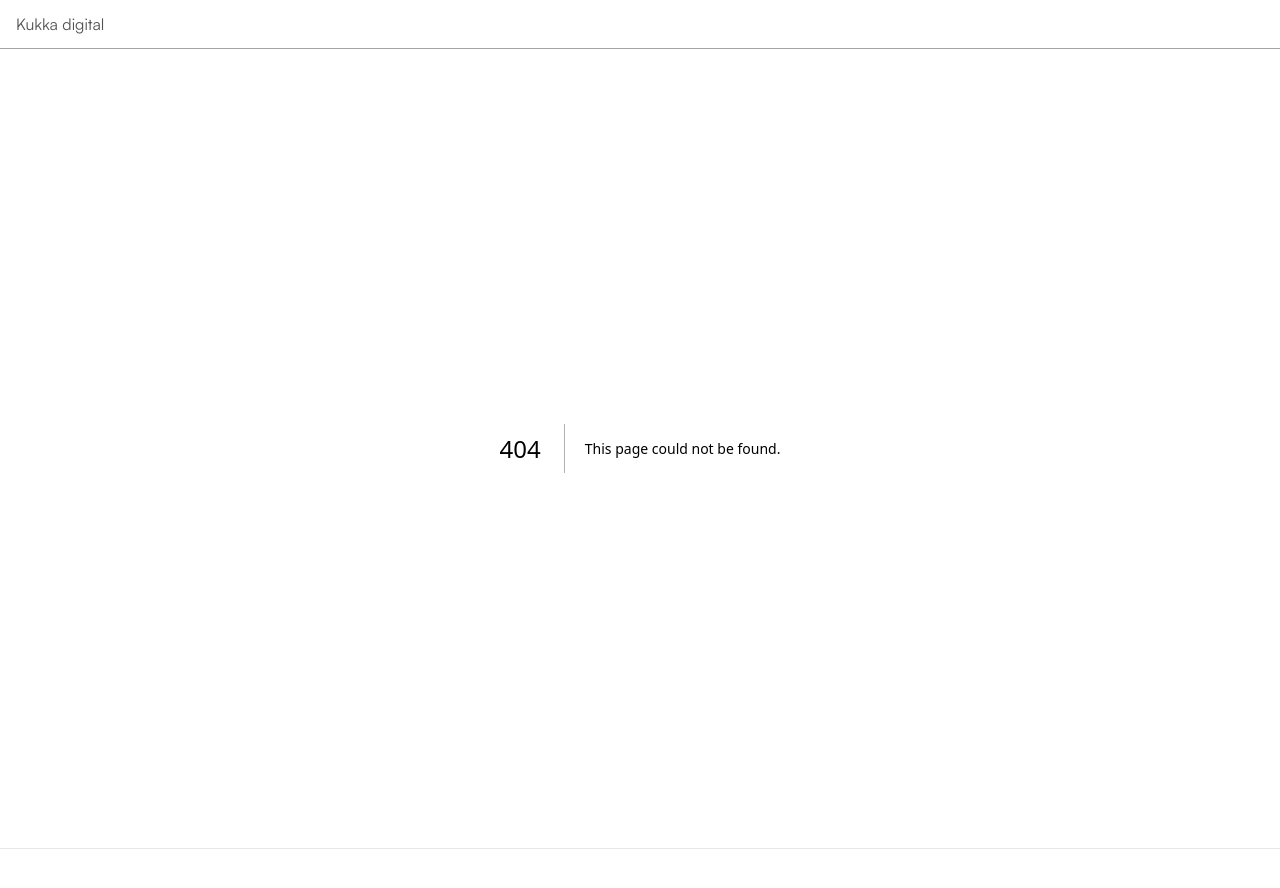
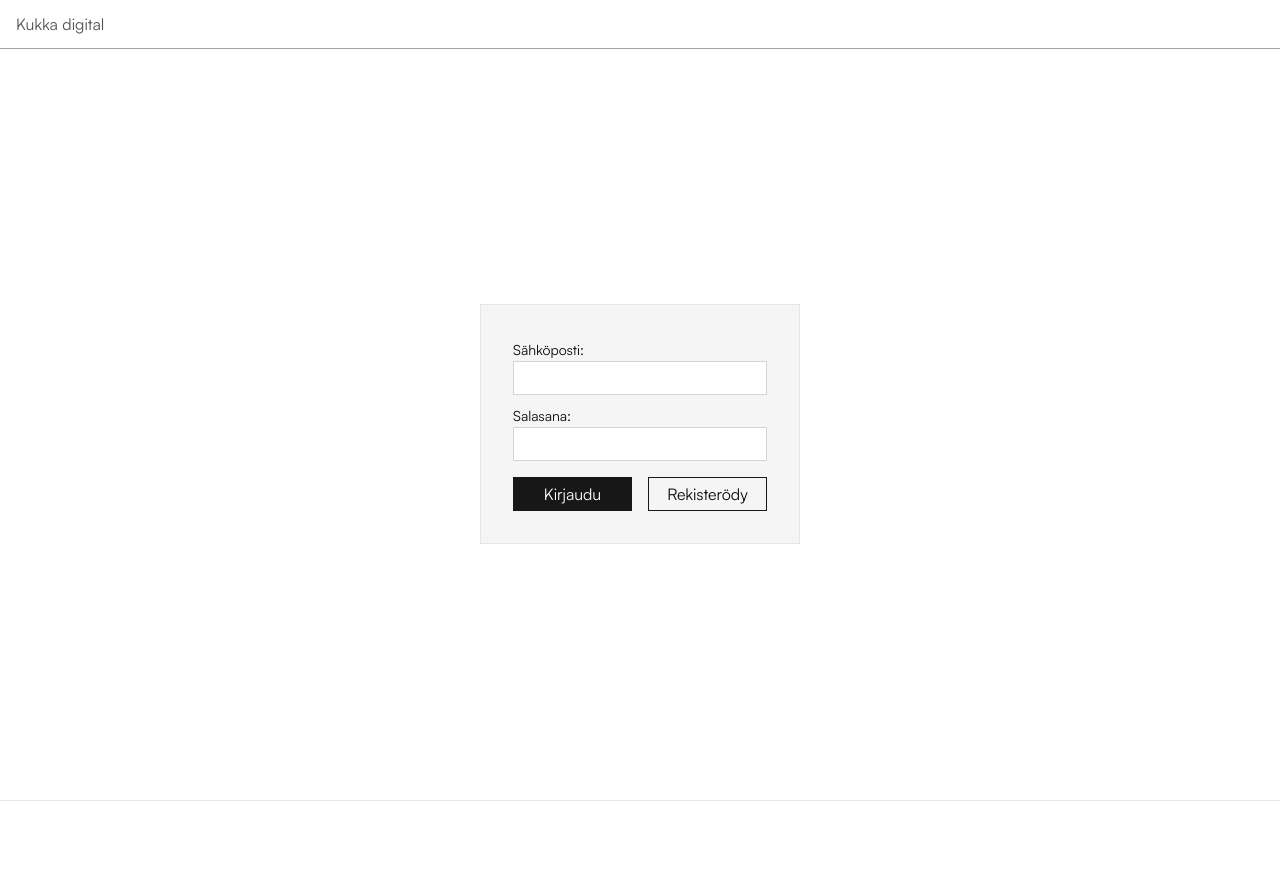
Before and after one commit to jasseahokas/levyraati, a Next.js app: page /login in a window 1280 px wide. Before the commit this address had no page. Shown: the top 888 px of the page. Built offline with nearby package versions, Linux system fonts and the light colour scheme.

Commit message:
feat: add admin add

```diff
--- a/src/app/admin/page.tsx
+++ b/src/app/(pages)/admin/page.tsx
@@ -1,8 +1,9 @@
 import { createClient } from '@/utils/supabase/server';
 import type { Album } from '@/src/types/supabase/album';
-import AlbumList from '../components/admin/AlbumList';
+import AlbumList from '../../components/admin/AlbumList';
 import Link from 'next/link';
-import AddAlbumForm from '../components/admin/AddAlbumForm';
+import AddAlbumForm from '../../components/admin/AddAlbumForm';
+import { login, signup } from '../../actions/login';
 
 const AdminPage = async () => {
 	const supabase = createClient();
--- /dev/null
+++ b/src/app/(pages)/login/page.tsx
@@ -0,0 +1,41 @@
+import { login, signup } from '@/src/app/actions/login';
+
+const LoginPage = () => {
+	return (
+		<>
+			<div className="flex flex-col items-center justify-center h-[calc(100vh-3rem)]">
+				<form className="w-full max-w-xs bg-neutral-100 border-neutral-200 border p-8 flex flex-col gap-2">
+					<div>
+						<label htmlFor="email">Sähköposti:</label>
+						<input id="email" name="email" type="email" required />
+					</div>
+					<div>
+						<label htmlFor="password">Salasana:</label>
+						<input
+							id="password"
+							name="password"
+							type="password"
+							required
+						/>
+					</div>
+					<div className="grid w-full grid-cols-2 gap-4 pt-2">
+						<button
+							className="bg-neutral-900 text-white"
+							formAction={login}
+						>
+							Kirjaudu
+						</button>
+						<button
+							className="border-neutral-900 border"
+							formAction={signup}
+						>
+							Rekisterödy
+						</button>
+					</div>
+				</form>
+			</div>
+		</>
+	);
+};
+
+export default LoginPage;
--- a/src/app/actions/login.ts
+++ b/src/app/actions/login.ts
@@ -38,6 +38,7 @@ export async function signup(formData: FormData) {
 	const { error } = await supabase.auth.signUp(data);
 
 	if (error) {
+		console.log(error);
 		redirect('/error');
 	}
 
--- /dev/null
+++ b/src/app/actions/resend.ts
@@ -0,0 +1,10 @@
+import { Resend } from 'resend';
+
+const resend = new Resend('••••••••••••••••••••••••••••••••••••');
+
+resend.emails.send({
+	from: 'onboarding@resend.dev',
+	to: 'jasse@nacu.studio',
+	subject: 'Hello World',
+	html: '<p>Congrats on sending your <strong>first email</strong>!</p>',
+});
--- a/src/app/components/admin/AddAlbumForm.tsx
+++ b/src/app/components/admin/AddAlbumForm.tsx
@@ -1,19 +1,7 @@
 'use client';
 
 import { createClient } from '@/utils/supabase/client';
-import { useEffect, useState } from 'react';
-import type { Album } from '@/src/types/supabase/album';
-
-/*
-export interface Album {
-	id: number;
-	name: string;
-	artist: string;
-	year: number;
-	img_url: string;
-	score?: number;
-	spotify_share?: string;
-} */
+import { useState } from 'react';
 
 const AddAlbumForm = () => {
 	const supabase = createClient();
@@ -23,18 +11,17 @@ const AddAlbumForm = () => {
 	const [artist, setArtist] = useState('');
 	const [year, setYear] = useState('');
 	const [imageFile, setImageFile] = useState<File | null>(null);
-	const [imgUrl, setImgUrl] = useState('');
 	const [spotifyShare, setSpotifyShare] = useState('');
-	//const [score, setScore] = useState('');
 
 	const onSubmit = async (e: React.FormEvent) => {
 		e.preventDefault();
+		let imagePath = '';
 		if (imageFile) {
 			const { data: imageData, error: imageError } =
 				await supabase.storage
 					.from('album_covers')
 					.upload(
-						`public/${encodeURIComponent(name)}.jpg`,
+						`images/${encodeURIComponent(imageFile.name.replaceAll(' ', '_'))}`,
 						imageFile,
 						{
 							cacheControl: '3600',
@@ -44,6 +31,9 @@ const AddAlbumForm = () => {
 
 			if (imageError) {
 				console.error('Error uploading image:', imageError);
+			} else {
+				console.log('Image uploaded:', imageData);
+				imagePath = imageData.fullPath;
 			}
 		}
 
@@ -54,15 +44,23 @@ const AddAlbumForm = () => {
 					name,
 					artist,
 					year: parseInt(year),
-					img_url: imgUrl,
+					img_url: imagePath
+						? `https://odtuzylskxoqszhphpfr.supabase.co/storage/v1/object/public/${imagePath}`
+						: null,
 					spotify_share: spotifyShare,
 					score: 0,
 				},
 			]);
 		if (albumError) {
 			console.error('Error adding album:', albumError);
+			return;
 		} else {
 			console.log('Album added:', albumData);
+			setName('');
+			setArtist('');
+			setYear('');
+			setImageFile(null);
+			setSpotifyShare('');
 		}
 	};
 
--- a/src/app/components/admin/AlbumList.tsx
+++ b/src/app/components/admin/AlbumList.tsx
@@ -25,7 +25,7 @@ const AlbumList = ({ serverAlbums }: AlbumListProps) => {
 				},
 				(payload) => {
 					console.log('New album received', payload);
-					setAlbums([...albums, payload.new as Album]);
+					setAlbums([payload.new as Album, ...albums]);
 				},
 			)
 			.subscribe();
@@ -47,6 +47,7 @@ const AlbumList = ({ serverAlbums }: AlbumListProps) => {
 		}
 	};
 
+	console.log(albums);
 	return (
 		<div className="w-full">
 			<h4>Albumit</h4>
@@ -58,12 +59,15 @@ const AlbumList = ({ serverAlbums }: AlbumListProps) => {
 					>
 						<div className="flex items-center gap-4">
 							<Image
-								src={album.img_url}
+								src={
+									album.img_url
+										? album.img_url
+										: '/placeholder.svg'
+								}
 								alt={album.name}
 								width={64}
 								height={64}
-								objectFit="cover"
-								className="size-16"
+								className="size-16 object-cover"
 							/>
 							<div className="flex flex-col">
 								<span className="font-semibold text-black text-lg">
--- a/src/app/globals.css
+++ b/src/app/globals.css
@@ -23,4 +23,7 @@
 	label {
 		@apply text-sm;
 	}
+	button {
+		@apply px-2 py-1;
+	}
 }
--- a/src/types/supabase/album.d.ts
+++ b/src/types/supabase/album.d.ts
@@ -5,7 +5,7 @@ export interface Album {
 	name: string;
 	artist: string;
 	year: number;
-	img_url: string;
+	img_url?: string;
 	score?: number;
 	spotify_share?: string;
 }
```
Also changed, not shown: package.json (+8 -7 lines), public/placeholder.svg (added), src/app/(pages)/page.tsx (renamed from src/app/page.tsx), 1 other file (tests, documents, lock files or other folders).
